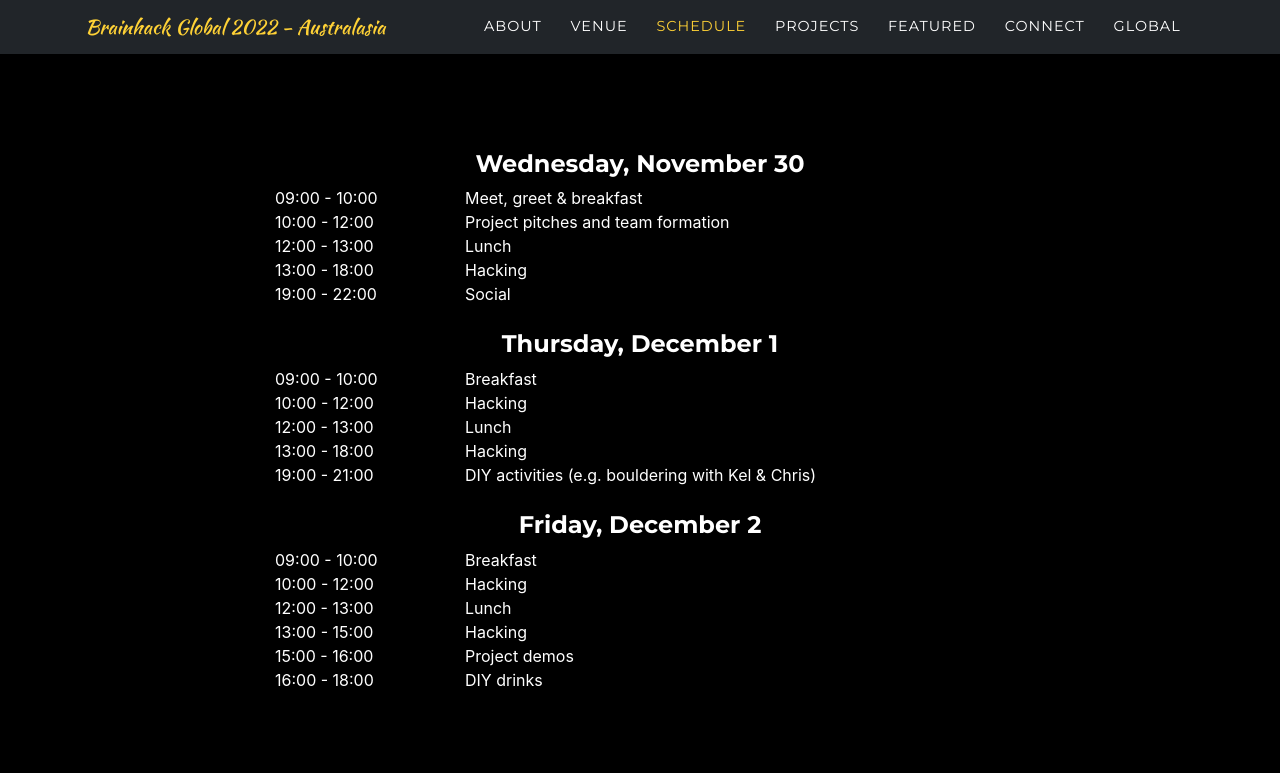
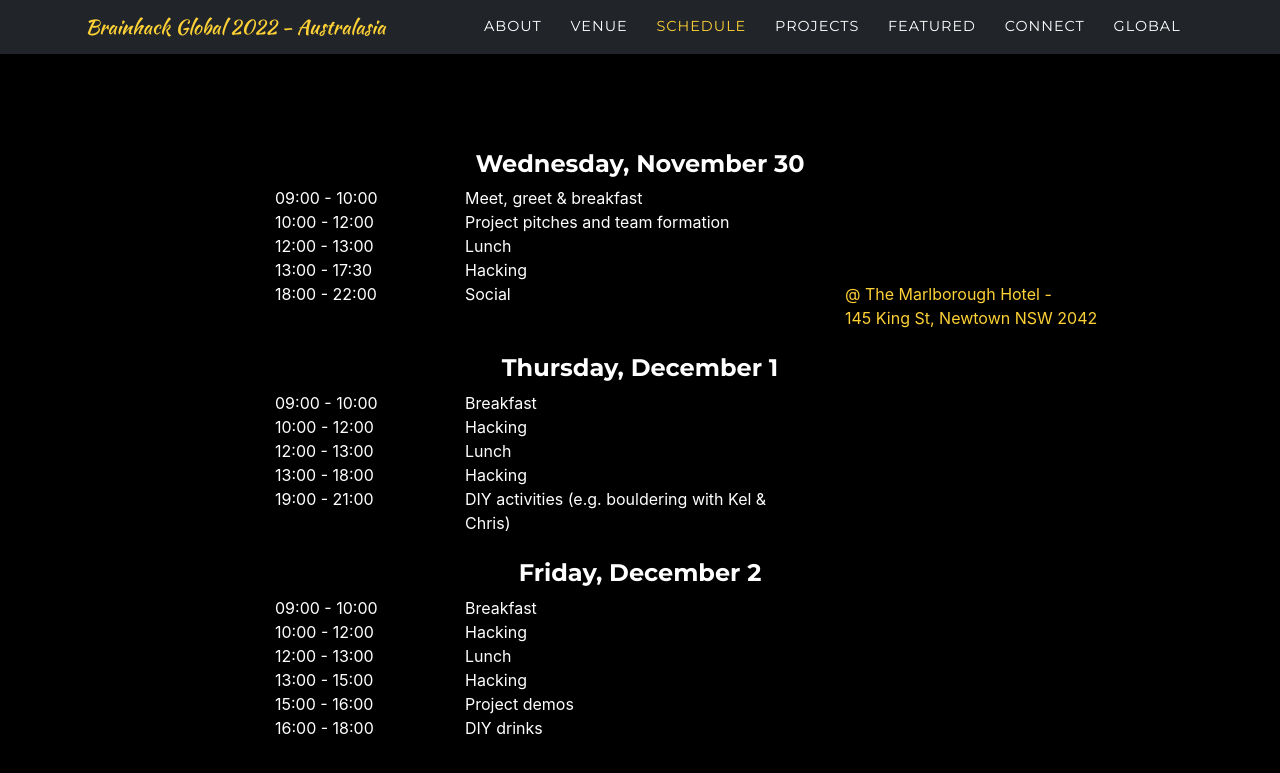
Before and after one commit to brainhack-aus/global2024, a Jekyll site: the page built from index.md, in a window 1280 px wide and 900 px high, scrolled down 4248 px. Shown: the top 773 px of the window. Built offline with Jekyll 4.4.1, drawn with Linux system fonts in a browser that asks for light colours; some web fonts are replaced.

Commit message:
added social details to schedule

```diff
--- a/_data/schedule.yml
+++ b/_data/schedule.yml
@@ -10,11 +10,12 @@
       endtime:  2022-11-30T13:00:00+11:00
       title: Lunch
     - starttime: 2022-11-30T13:00:00+11:00
-      endtime: 2022-11-30T18:00:00+11:00
+      endtime: 2022-11-30T17:30:00+11:00
       title: Hacking
-    - starttime: 2022-11-30T19:00:00+11:00
+    - starttime: 2022-11-30T18:00:00+11:00
       endtime: 2022-11-30T22:00:00+11:00
       title: Social
+      venue: <a href="https://g.page/themarlynewtown?share">@ The Marlborough Hotel -<br>145 King St, Newtown NSW 2042</a>
 
 - name: "Thursday, December 1"
   events:
--- a/_includes/schedule.html
+++ b/_includes/schedule.html
@@ -36,8 +36,11 @@
             {{ event.starttime | date: "%s" |plus: -7200 | date: "%H:%M" }} -
             {{ event.endtime | date: "%s" | plus: -7200 | date: "%H:%M" }} AWST
           </div> -->
-          <div class="col-md-8">
+          <div class="col-md-4">
             {{ event.title }}
+          </div>
+          <div class="col-md-4">
+            {{ event.venue }}
           </div>
         </div>
         {% endfor %}
```
